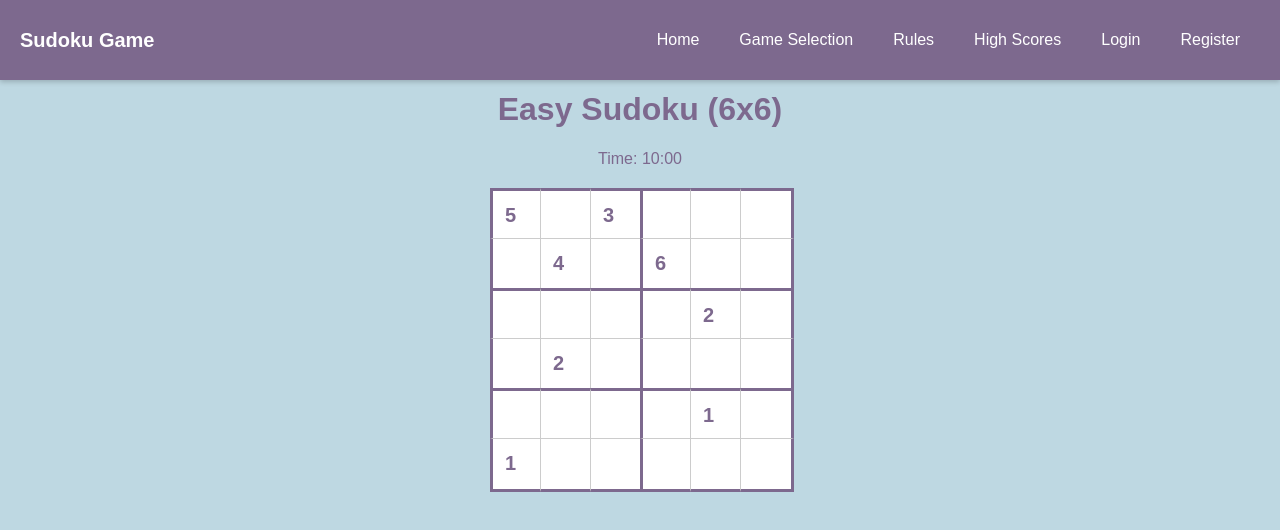
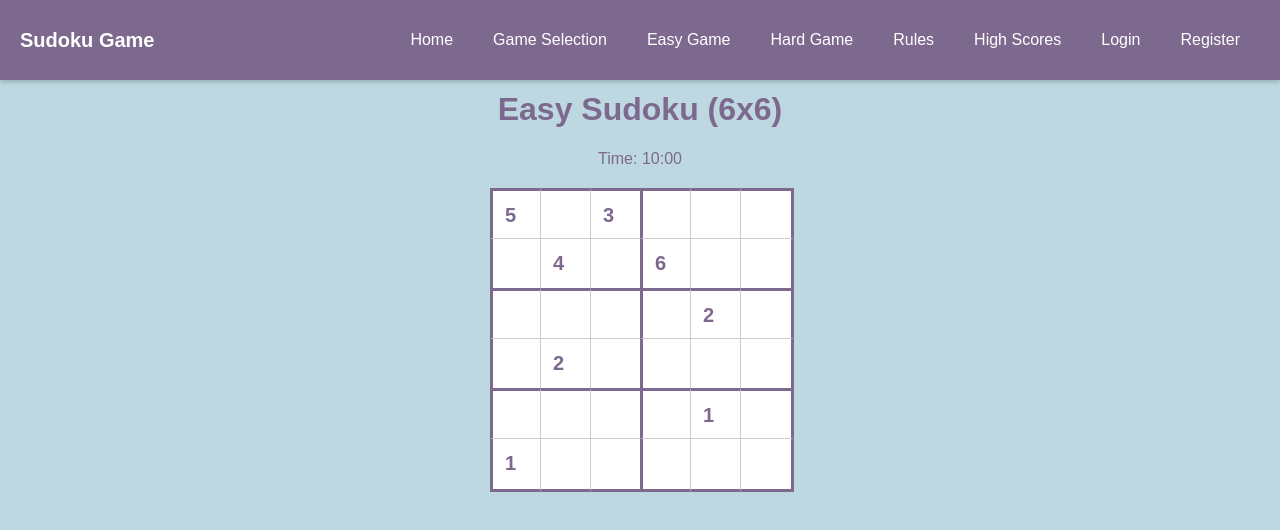
Before and after one commit to myz0601/sudoku-project1, a plain HTML site: page easy-game/index.html in a window 1280 px wide. Drawn offline with Linux system fonts and the light colour scheme.

Commit message:
add hard game and easy game

```diff
--- a/easy-game/index.html
+++ b/easy-game/index.html
@@ -15,6 +15,8 @@
     <div class="menu">
       <a href="/sudoku-project1/">Home</a>
       <a href="/sudoku-project1/selection/">Game Selection</a>
+      <a href="/sudoku-project1/easy-game/">Easy Game</a>
+      <a href="/sudoku-project1/hard-game/">Hard Game</a>
       <a href="/sudoku-project1/rules/">Rules</a>
       <a href="/sudoku-project1/high-score/">High Scores</a>
       <a href="/sudoku-project1/login/">Login</a>
```
Also changed, not shown: hard-game/index.html (+2 -0 lines), high-score/index.html (+2 -0 lines), index.html (+2 -0 lines), login/index.html (+2 -0 lines), register/index.html (+2 -0 lines), rules/index.html (+2 -0 lines), selection/index.html (+2 -0 lines).
